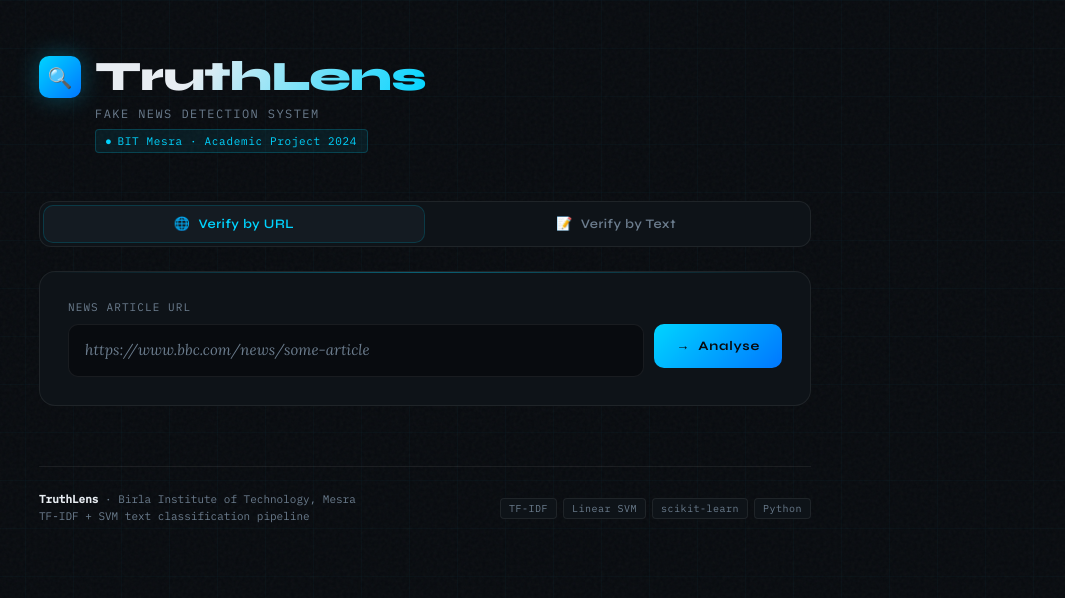
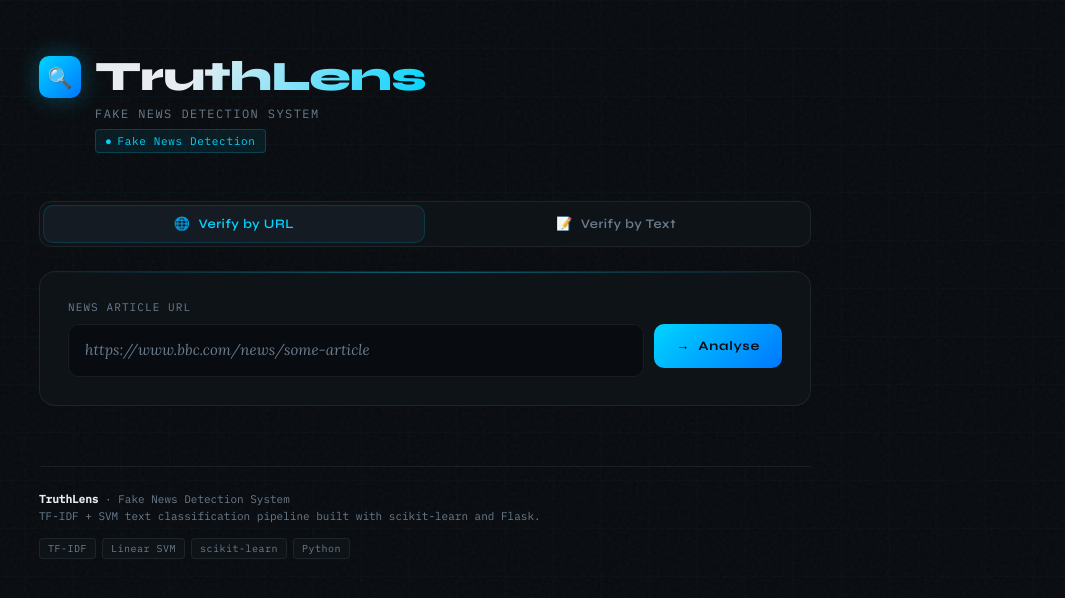
Before and after one commit to TheOneAbovELL/fake-news-detector, a Flask app: page / in a window 1280 px wide. Shown: the top 598 px of the page, without its empty margins (215-1280 px from the left). Run offline with Flask 3, Linux system fonts and the light colour scheme; parts of the project's set-up code (start-up, migrations or seed data) failed here and were passed over.

Commit message:
Remove institution name from UI

```diff
--- a/templates/index.html
+++ b/templates/index.html
@@ -606,7 +606,7 @@
         <h1>TruthLens</h1>
       </div>
       <p class="tagline">Fake News Detection System</p>
-      <span class="badge">BIT Mesra · Academic Project 2024</span>
+      <span class="badge">Fake News Detection </span>
     </header>
 
     <!-- Tab switcher -->
@@ -666,8 +666,8 @@
     <!-- Footer -->
     <footer>
       <div class="footer-left">
-        <strong>TruthLens</strong> · Birla Institute of Technology, Mesra<br/>
-        TF-IDF + SVM text classification pipeline
+        <strong>TruthLens</strong> · Fake News Detection System<br/>
+        TF-IDF + SVM text classification pipeline built with scikit-learn and Flask.<br/>
       </div>
       <div class="model-pills">
         <span class="pill">TF-IDF</span>
```
